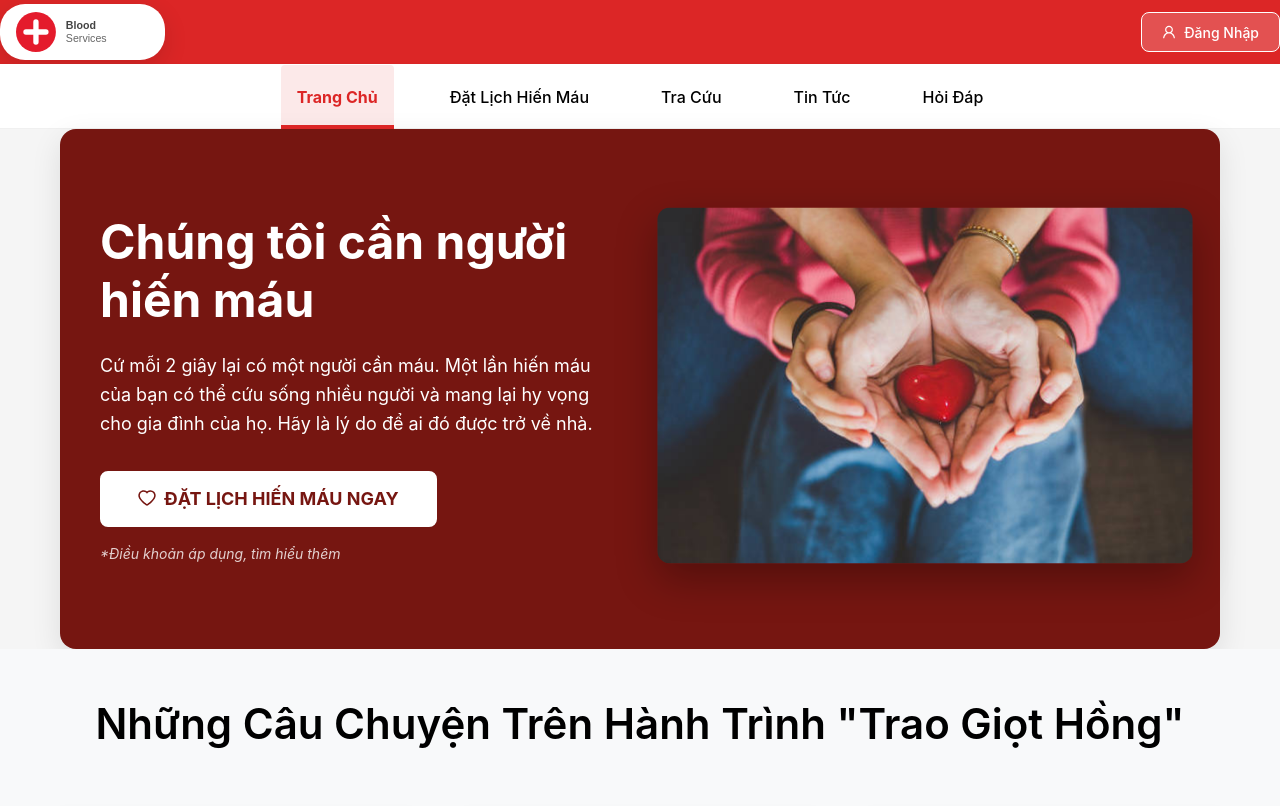
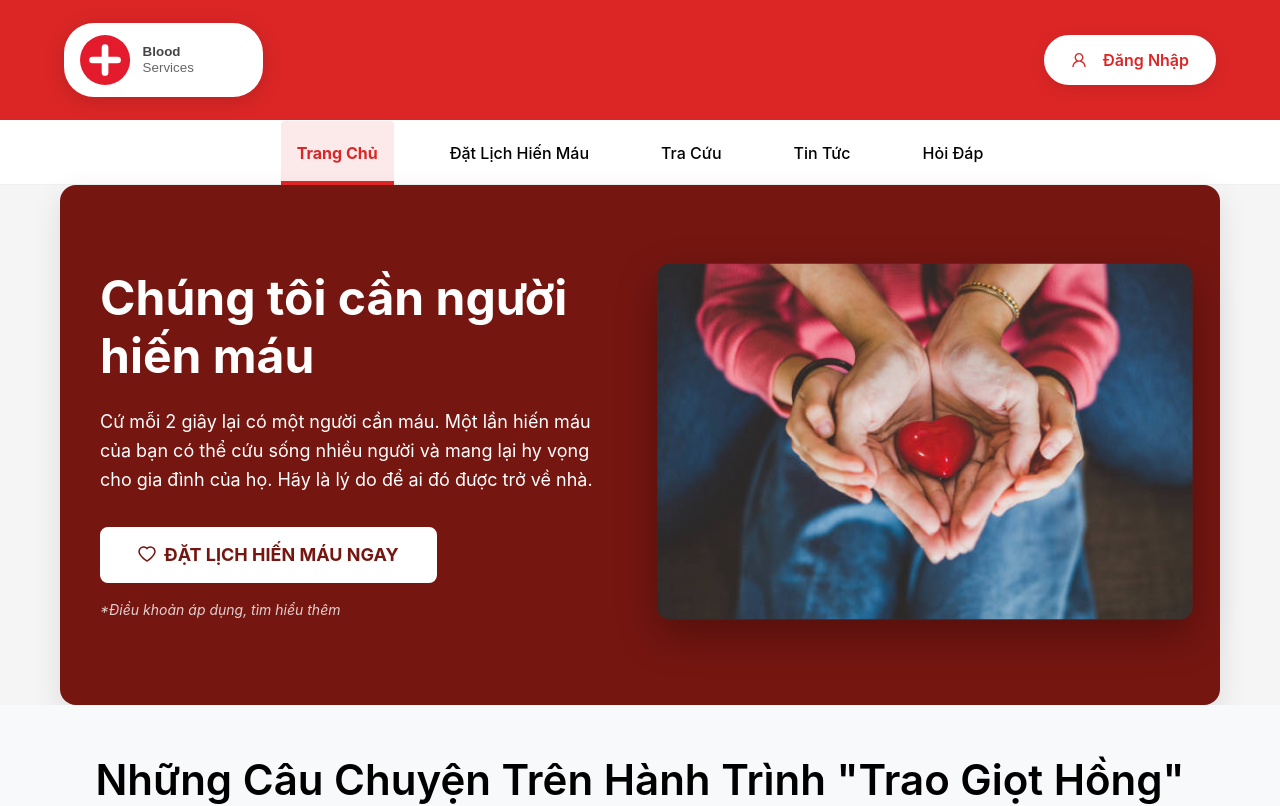
Before and after one commit to SWP301-Blood-Donation-Support-System/Front-End-React, a React (Create React App) app: page / in a window 1280 px wide. Shown: the top 806 px of the page. Built offline with nearby package versions, Linux system fonts and the light colour scheme.

Commit message:
update header
update header

```diff
--- a/src/styles/layout/_components.scss
+++ b/src/styles/layout/_components.scss
@@ -2,50 +2,70 @@
 .header {
   &-container {
     background: $primary-color;
-    padding: 0 $spacing-7xl;
-    @include flex-between;
+    padding: $spacing-xxxl $spacing-7xl;
+    display: flex;
+    align-items: center;
+    min-height: 120px;
+    position: relative;
 
     @include tablet {
-      padding: 0 $spacing-xxxl;
+      padding: $spacing-xxl $spacing-xxxl;
+      min-height: 100px;
     }
   }
 
   &-logo {
     background: $background-white;
-    border-radius: 25px;
-    padding: $spacing-sm $spacing-lg;
+    border-radius: 30px;
+    padding: $spacing-md $spacing-lg;
     @include flex-center;
-    box-shadow: $shadow-lg;
+    box-shadow: 0 4px 20px rgba(0, 0, 0, 0.15);
     cursor: pointer;
     transition: $transition-normal;
+    position: absolute;
+    left: 5%;
+    top: 50%;
+    transform: translateY(-50%);
 
     &:hover {
-      transform: scale(1.05);
-      box-shadow: $shadow-xl;
+      transform: translateY(-50%) scale(1.05);
+      box-shadow: 0 6px 25px rgba(0, 0, 0, 0.2);
     }
 
     img {
-      height: 40px;
+      height: 50px;
       width: auto;
       pointer-events: none;
     }
   }
 
   &-login-btn {
-    background: rgba($background-white, 0.2);
-    border: 1px solid $background-white;
-    color: $background-white;
-    padding: 0 $spacing-xl;
-    height: 40px;
-    font-size: $font-size-sm;
-    font-weight: $font-weight-medium;
+    background: $background-white;
+    border: 3px solid $background-white;
+    color: $primary-color;
+    padding: 0 $spacing-xxl;
+    height: 50px;
+    font-size: $font-size-base;
+    font-weight: $font-weight-semibold;
+    border-radius: 25px;
+    box-shadow: 0 4px 15px rgba(0, 0, 0, 0.1);
     @include button-hover-scale;
+    position: absolute;
+    right: 5%;
+    top: 50%;
+    transform: translateY(-50%);
+
+    .anticon {
+      margin-right: $spacing-sm;
+    }
 
     &:hover,
     &:focus {
-      background: rgba($background-white, 0.3);
-      color: $background-white;
+      background: $background-white;
+      color: $primary-color;
       border-color: $background-white;
+      box-shadow: 0 6px 20px rgba(0, 0, 0, 0.15);
+      transform: translateY(-50%) scale(1.05);
     }
   }
 }
```
